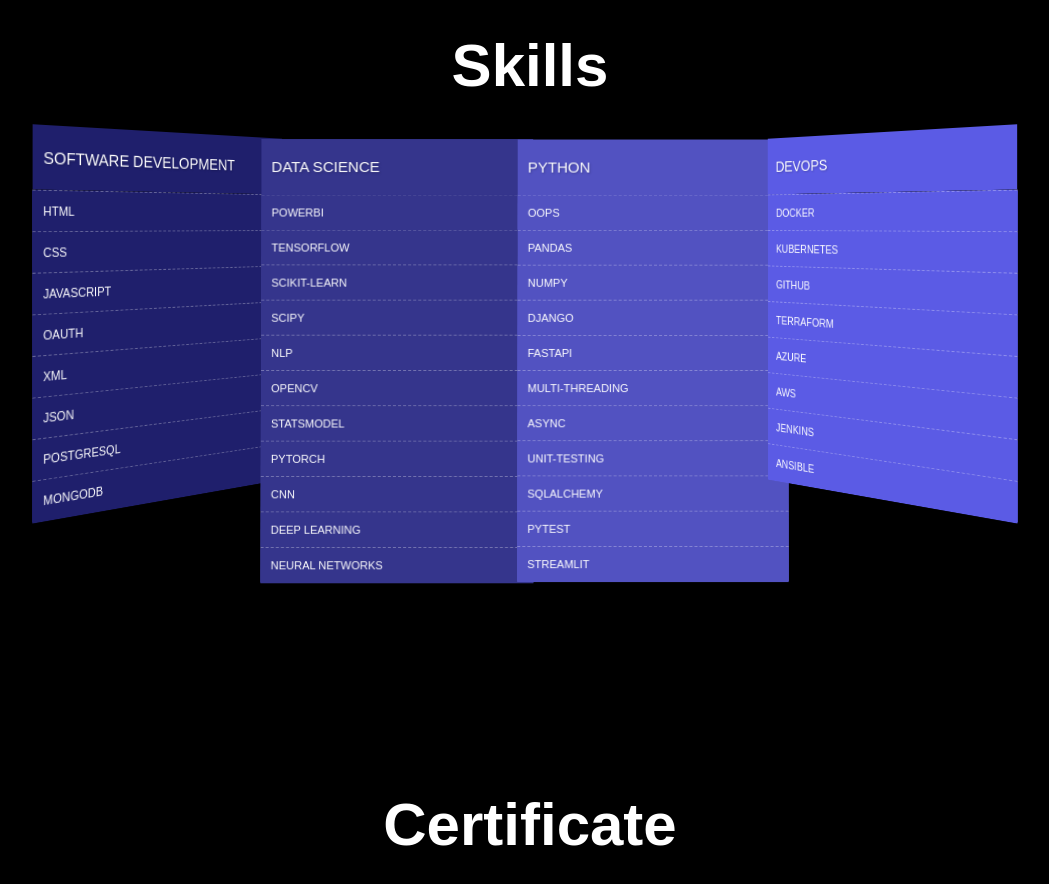
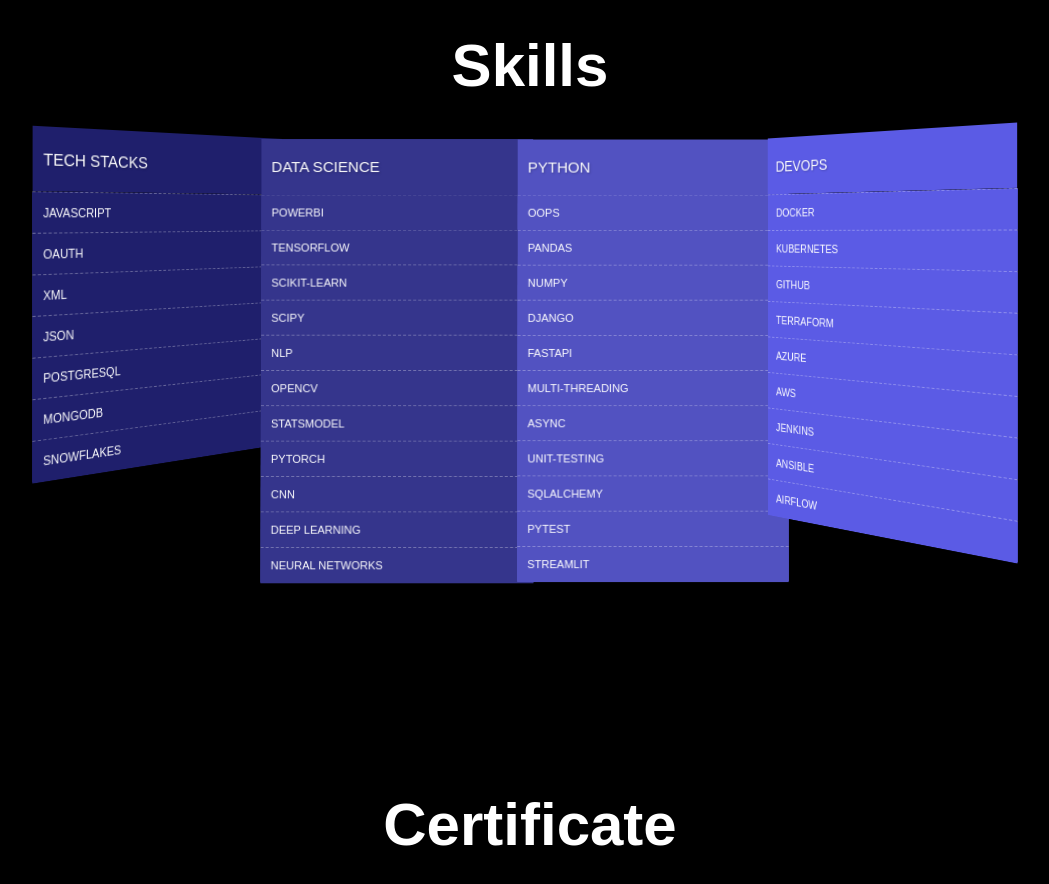
Before and after one commit to Bharathkumar2704/Resume, a plain HTML site: page index.html in a window 1280 px wide. Shown: the part 3400-4284 px from the top of the page, without its empty margins (110-1159 px from the left). Drawn offline with nearby package versions, Linux system fonts and the light colour scheme.

Commit message:
Update index.html

```diff
--- a/index.html
+++ b/index.html
@@ -216,15 +216,14 @@
 <section class="demo">
 
     <dl class="list nigiri">
-        <dt>software Development</dt>
-        <dd><a href="#">HTML</a></dd>
-        <dd><a href="#">CSS</a></dd>
+        <dt>Tech stacks</dt>
         <dd><a href="#">Javascript</a></dd>
         <dd><a href="#">OAuth</a></dd>
         <dd><a href="#">XML</a></dd>
         <dd><a href="#">JSON</a></dd>
         <dd><a href="#">PostgreSQL</a></dd>
         <dd><a href="#">MongoDB</a></dd>
+        <dd><a href="#">Snowflakes</a></dd>
     </dl>
 
     <dl class="list maki">
@@ -267,6 +266,7 @@
         <dd><a href="#">AWS</a></dd>
         <dd><a href="#">Jenkins</a></dd>
         <dd><a href="#">Ansible</a></dd>
+        <dd><a href="#">Airflow</a></dd>
     </dl>
 
 </section>
```
